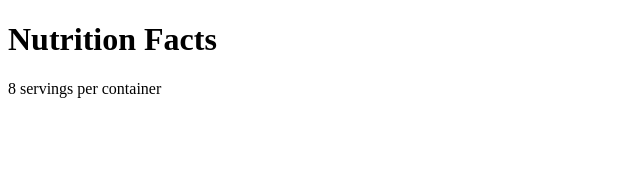
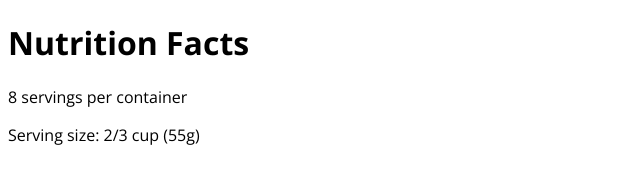
Before and after one commit to JakeWhrlWnd/nutrition-label, a plain HTML site: page index.html in a window 1280 px wide. Shown: the whole page, without its empty margins (0-640 px from the left). Drawn offline with nearby package versions, Linux system fonts and the light colour scheme.

Commit message:
Linked the stylesheets - one for Open Sans through the Google Fonts Api and the other for the style.css

```diff
--- a/index.html
+++ b/index.html
@@ -4,9 +4,12 @@
     <meta charset="UTF-8">
     <meta name="viewport" content="width=device-width, initial-scale=1.0">
     <title>Nutrition Label</title>
+    <link rel="stylesheet" href="https://fonts.googleapis.com/css?family=Open+Sans:400,700,800">
+    <link rel="stylesheet" href="styles.css">
 </head>
 <body>
     <h1>Nutrition Facts</h1>
     <p>8 servings per container</p>
+    <p>Serving size: 2/3 cup (55g)</p>
 </body>
 </html>
--- a/styles.css
+++ b/styles.css
@@ -0,0 +1,3 @@
+body {
+    font-family: "Open Sans", sans-serif;
+}
```
